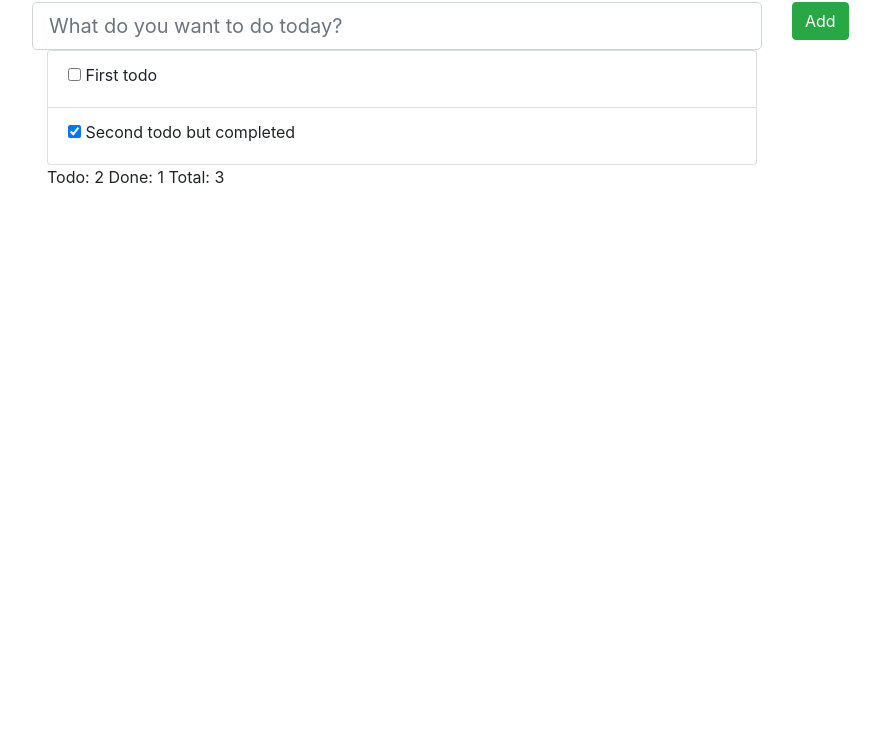
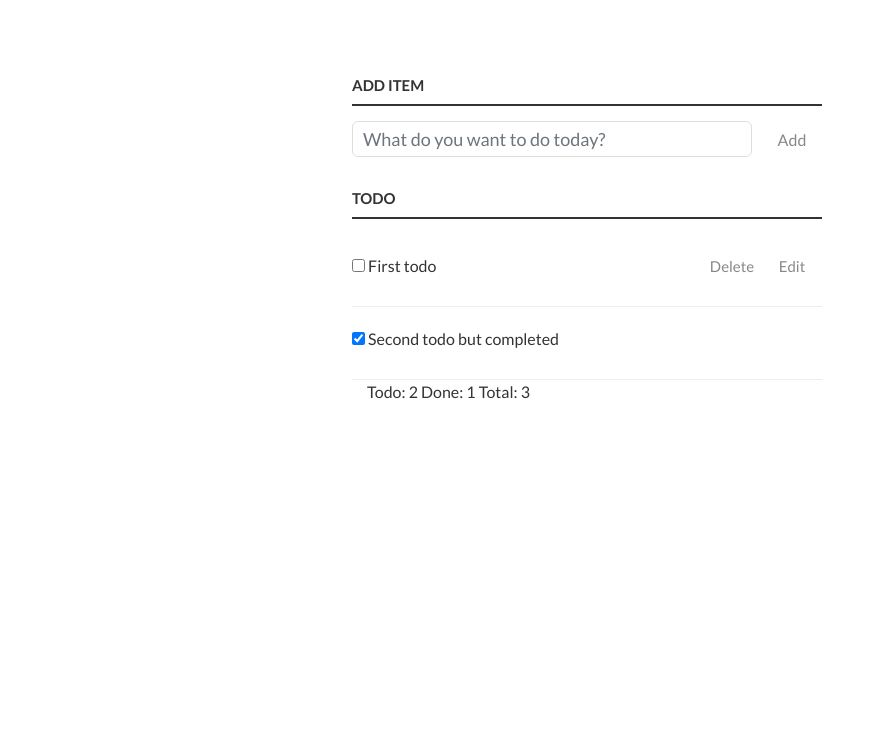
Before and after one commit to eminebahce/Todo-App, a plain HTML site: page index.html in a window 1280 px wide. Shown: the part 54-800 px from the top of the page, without its empty margins (53-933 px from the left). Drawn offline with nearby package versions, Linux system fonts and the light colour scheme.

Commit message:
styles added and some html changes

```diff
--- a/index.html
+++ b/index.html
@@ -7,36 +7,41 @@
     <title>Emine's Todo List</title>
     <meta name="viewport" content="width=device-width, initial-scale=1">
     <link rel="stylesheet" href="https://stackpath.bootstrapcdn.com/bootstrap/4.1.3/css/bootstrap.min.css" integrity="sha384-MCw98/SFnGE8fJT3GXwEOngsV7Zt27NXFoaoApmYm81iuXoPkFOJwJ8ERdknLPMO" crossorigin="anonymous">
+    <link href='https://fonts.googleapis.com/css?family=Lato:300,400,700' rel='stylesheet' type='text/css'>
     <link rel="stylesheet" type="text/css" media="screen" href="main.css" />
     <script src="main.js"></script>
 </head>
 
 <body>
     <div class="container">
-        <h1>Emine's Todo List</h1>
+        <h3>ADD ITEM</h3>
         <form>
             <div class="row">
                 <div class="col-md-8 col">
-                    <input class="form-control form-control-lg" type="text" placeholder="What do you want to do today?">
+                    <input id="textInput" class="form-control" type="text" placeholder="What do you want to do today?">
                 </div>
                 <div class="col-md-4 col">
-                    <button class="btn btn-success" type="button">Add</button>
+                    <button class="btn" type="button">Add</button>
                 </div>
             </div>
         </form>
-        <div class="col-md-8">
-            <ul class="list-group" id="todolist">
-                <li class="list-group-item todo">
+        <h3>TODO</h3>
+        <div id="todoList">
+            <ul class="" id="todolist">
+                <li class="todo">
                     <input type="checkbox" id="todo-1">
                     <label for="todo-1">First todo</label>
+                    <input type="text" id="editBtn">
+                    <button class="edit">Edit</button>
+                    <button class="delete">Delete</button>
                 </li>
-                <li class="list-group-item todo-completed">
+                <li class="todo-completed">
                     <input type="checkbox" id="todo-2" checked>
                     <label for="todo-2">Second todo but completed</label>
                 </li>
             </ul>
         </div>
-        <div class="footer col-md-4">
+        <div class="footer col-md-8">
             Todo: <span id="todo-count">2</span> Done: <span id="done-count">1</span> Total: <span id="total-count">3</span>
         </div>
     </div>
--- a/main.css
+++ b/main.css
@@ -0,0 +1,81 @@
+body {
+    background: #fff;
+    color: #333;
+    font-family: Lato, sans-serif;
+}
+
+.container {
+    display: block;
+    width: 500px;
+    margin: 100px auto 0;
+}
+
+h3 {
+    color: #333;
+    font-weight: 700;
+    font-size: 15px;
+    border-bottom: 2px solid #333;
+    padding: 30px 0px 10px;
+    margin: 0;
+}
+
+#textInput {
+    margin-top: 15px;
+    font-size: 18px;
+    line-height: 18px;
+    height: 36px;
+    width: 400px;
+    padding: 10px;
+    border: 1px solid #ddd;
+    background: #fff;
+    border-radius: 6px;
+    font-family: Lato, sans-serif;
+    color: #888;
+}
+
+.btn {
+    margin-top: 15px;
+}
+
+.btn:hover {
+    color: #0FC57C;
+}
+
+.delete:hover {
+    color: #CF2323;
+}
+
+.edit:hover {
+    color: #0FC57C;
+}
+
+#editBtn {
+    display: none;
+}
+
+#todoList {
+    margin-top: 15px;
+}
+
+ul {
+    margin: 0;
+    padding: 0;
+}
+
+li {
+    overflow: hidden;
+    padding: 20px 0;
+    border-bottom: 1px solid #eee;
+}
+
+button {
+    outline: none;
+    background: none;
+    border: 0px;
+    color: #888;
+    font-size: 15px;
+    width: 60px;
+    font-family: Lato, sans-serif;
+    cursor: pointer;
+    float: right;
+}
```
